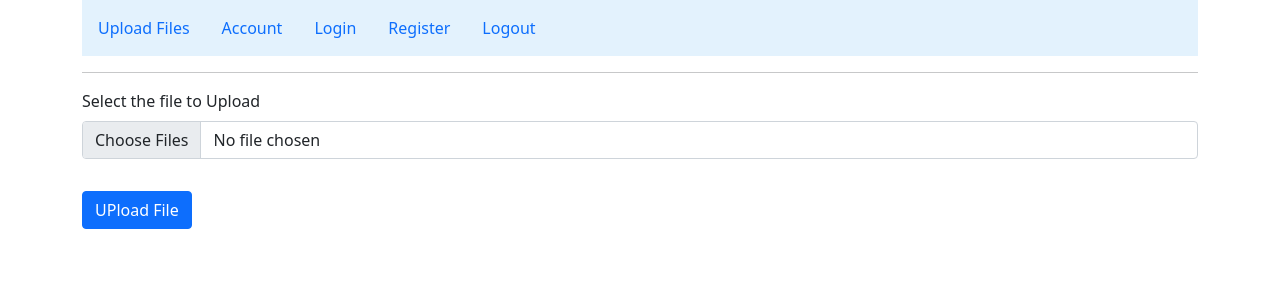
After one commit to sidd6p/Project-X, a FastAPI app: template templates/upload-file.html in a window 1280 px wide. The commit adds this page. Shown: the top 300 px of the page. Run offline with FastAPI, Linux system fonts and the light colour scheme; the template is opened without the code that fills it, so the values that code supplies are empty; some libraries are stand-ins or nearby versions.

Commit message:
Upload file and save it
User can upload multiple files
Files will get save into static/files folder

```diff
--- a/database.py
+++ b/database.py
@@ -2,7 +2,7 @@ from sqlalchemy import create_engine, engine
 from sqlalchemy.ext.declarative import declarative_base
 from sqlalchemy.orm import sessionmaker
 
-SQLALCEMEY_DATABASE_URI = 'postgresql://postgres:password@localhost/db_name'
+SQLALCEMEY_DATABASE_URI = 'postgresql://postgres:jbrEV2Grsd53@localhost/projectx-db'
 
 engine = create_engine(SQLALCEMEY_DATABASE_URI)
 
--- a/main.py
+++ b/main.py
@@ -1,4 +1,3 @@
-from sqlite3 import Cursor
 from fastapi import FastAPI, Request, Form, File, UploadFile
 from fastapi.staticfiles import StaticFiles
 from fastapi.templating import Jinja2Templates
@@ -7,14 +6,16 @@ from database import engine
 import psycopg2
 from psycopg2.extras import RealDictCursor
 import time
-
+from typing import List
+import utils
 
 
 models.Base.metadata.create_all(bind=engine)
 
 while True:
     try:
-        connection = psycopg2.connect(host="host", database="database", user="user", password="password", cursor_factory=RealDictCursor)
+        print("INSIDE DB APP")
+        connection = psycopg2.connect(host="localhost", database="projectx-db", user="postgres", password="jbrEV2Grsd53", cursor_factory=RealDictCursor)
         cursor = connection.cursor()
         connection.commit()
         break
@@ -29,25 +30,50 @@ app.mount("/static", StaticFiles(directory="static"), name="static")
 templates = Jinja2Templates(directory="templates")
 
 
+################# HOME PAGE ##################################
 @app.get("/")
 def home(request: Request):
     return templates.TemplateResponse("home.html", {"request": request})
 
 
+
+################# LOGIN PAGE ##################################
 @app.get("/login")
 def login(request: Request):
     return templates.TemplateResponse("login.html", {"request": request})
 
 
+
+################# LOGIN PAGE ##################################
 @app.post("/login")
 async def login(email:str = Form(...), pswd:str = Form(...)):
     return {email, pswd}
 
+
+
+################# REGISTER PAGE ##################################
 @app.get("/register")
 def register(request: Request):
     return templates.TemplateResponse("register.html", {"request": request})
 
 
+
+################# REGISTER PAGE ##################################
 @app.post("/register")
 async def logiregistern(email:str = Form(...), pswd:str = Form(...)):
     return {email, pswd}
+
+
+
+################# UPLOAD FILES PAGE ##################################
+@app.get("/uploadfiles")
+def upload_file(request: Request):
+    return templates.TemplateResponse("upload-file.html", {"request": request})
+
+
+
+################# UPLOAD FILES PAGE ##################################
+@app.post("/uploadfiles")
+async def upload_file(files: List[UploadFile] = File(...)):
+    utils.save_file(files)
+    return "okok"
--- a/models.py
+++ b/models.py
@@ -7,3 +7,9 @@ class User(Base):
     user_id = Column(Integer, primary_key=True, nullable=False)
     email = Column(String, unique=True, nullable=False)
     pswd = Column(String, nullable=False)
+
+class File(Base):
+    __tablename__ = "files"
+    user_id = Column(Integer, primary_key=True, nullable=False)
+    email = Column(String, unique=True, nullable=False)
+    pswd = Column(String, nullable=False)
--- a/templates/includes/nav.html
+++ b/templates/includes/nav.html
@@ -1,7 +1,7 @@
 <header>
     <nav class="navbar navbar-light" style="background-color: #e3f2fd">
         <ul class="nav nav-pills">
-            <li class="nav-item"><a href="{{ url_for('home') }}" class="nav-link {% if sellerHomePage %}active{% endif %}">Files</a></li>
+            <li class="nav-item"><a href="{{ url_for('upload_file') }}" class="nav-link {% if sellerHomePage %}active{% endif %}">Upload Files</a></li>
             <li class="nav-item"><a href="{{ url_for('home') }}" class="nav-link {% if uploadProdPage %}active{% endif %}">Account</a></li>
             <li class="nav-item"><a href="{{ url_for('login') }}" class="nav-link {% if uploadProdPage %}active{% endif %}">Login</a></li>
             <li class="nav-item"><a href="{{ url_for('register') }}" class="nav-link {% if uploadProdPage %}active{% endif %}">Register</a></li>
--- /dev/null
+++ b/templates/upload-file.html
@@ -0,0 +1,12 @@
+{% extends "layout.html" %}
+{% block content %}
+<form class="row g-3" method="POST" enctype="multipart/form-data">
+    <div class="mb-3">
+        <label for="formFile" class="form-label">Select the file to Upload</label>
+        <input type="file" class="form-control" name="files" id="formFile" required multiple>
+      </div>
+  <div class="col-12">
+    <button class="btn btn-primary" type="submit">UPload File</button>
+  </div>
+</form>
+{% endblock content %}
```
Also changed, not shown: utils.py (added, +15 -0 lines).
